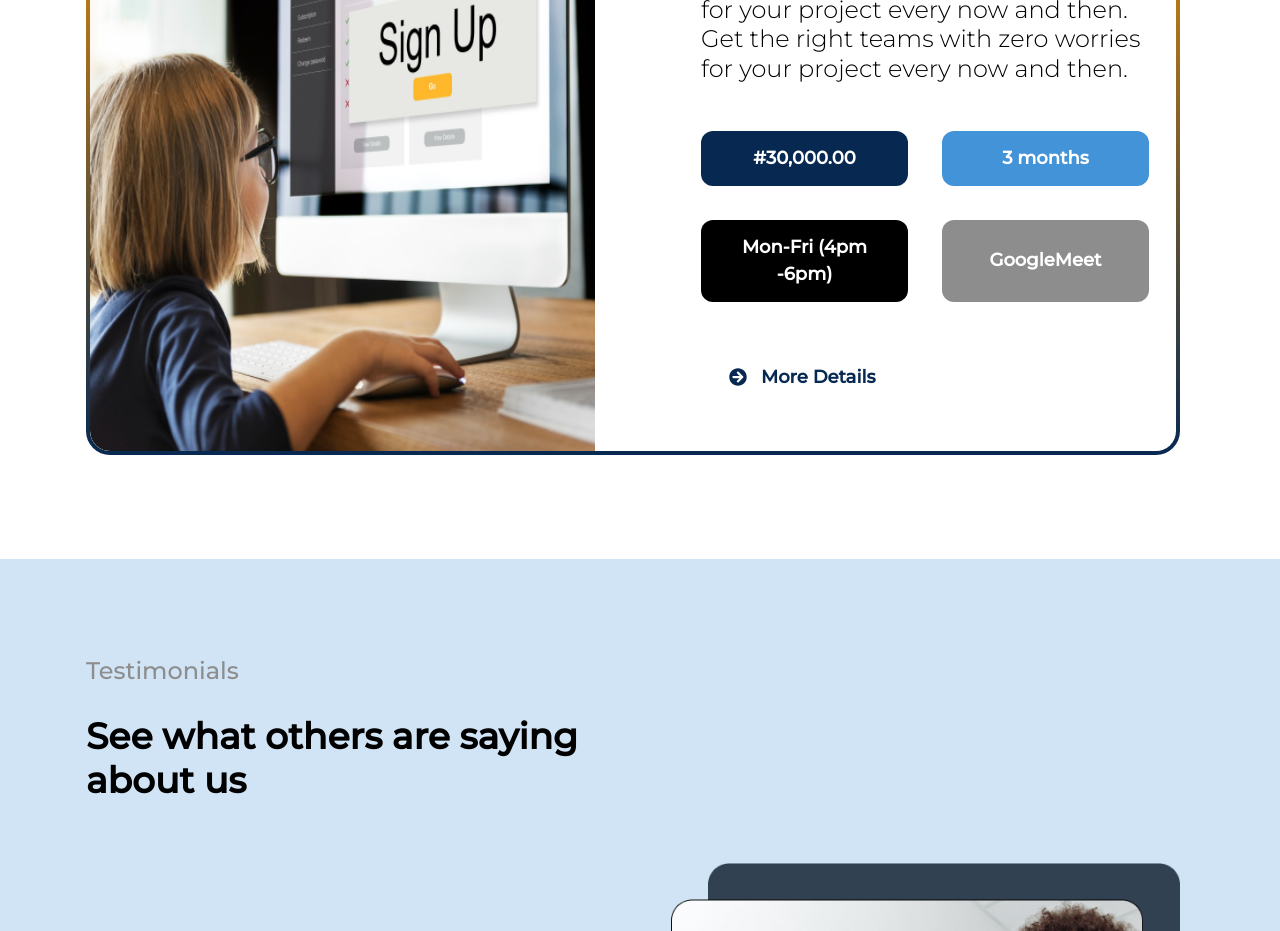
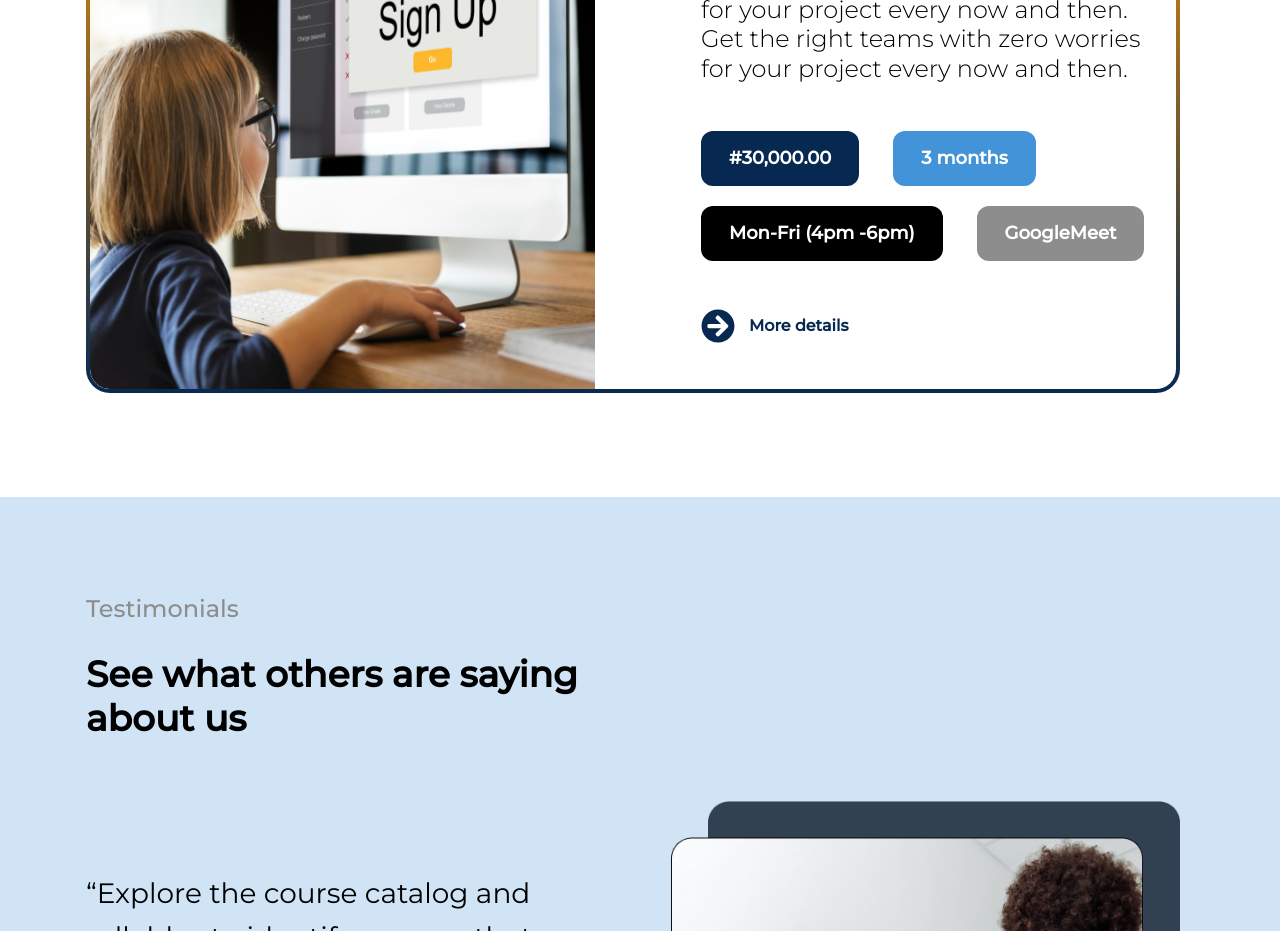
Before and after one commit to AyoMoses1/PROGFAMS-ASSESSMENT, a React (Vite) app: page / in a window 1280 px wide. Shown: the part 860-1791 px from the top of the page. Built offline with nearby package versions, Linux system fonts and the light colour scheme.

Commit message:
Work on home page

```diff
--- a/src/components/main2/index.tsx
+++ b/src/components/main2/index.tsx
@@ -10,7 +10,7 @@ const Index = () => {
       <div
         className="relative p-[4px] rounded-[24px]"
         style={{
-          background: 'linear-gradient(to bottom, #FF9900, #072951)',
+          background: "linear-gradient(to bottom, #FF9900, #072951)",
         }}
       >
         <div className="bg-white rounded-[20px] overflow-hidden">
@@ -36,17 +36,19 @@ const Index = () => {
                 mt={"24px"}
                 mb={"48px"}
               >
-                Get the right teams with zero worries for your project every now and
-                then. Get the right teams with zero worries for your project every now
-                and then.
+                Get the right teams with zero worries for your project every now
+                and then. Get the right teams with zero worries for your project
+                every now and then.
               </Text>
-              <div className="grid grid-cols-2 gap-[34px] w-[448px] mb-[48px]">
+              <div className="flex mb-[20px] gap-[34px]">
                 <Button textColor="white" bgColor="#072951">
                   #30,000.00
                 </Button>
                 <Button textColor="white" bgColor="#4393D8">
                   3 months
                 </Button>
+              </div>
+              <div className="flex mb-[48px] gap-[34px]">
                 <Button textColor="white" bgColor="black">
                   Mon-Fri (4pm -6pm)
                 </Button>
@@ -54,13 +56,16 @@ const Index = () => {
                   GoogleMeet
                 </Button>
               </div>
-              <Button
-                textColor={"#072951"}
-                className={"flex align items-center gap-[14px] px-0"}
+              <button
+                className={`flex justify-start items-center gap-[14px] px-0`}
+                style={{
+                  color: "#072951",
+                  fontWeight: 600,
+                }}
               >
-                <FaArrowCircleRight color={"#072951"} />
-                More Details
-              </Button>
+                <FaArrowCircleRight size={"34px"} color={"#072951"} />
+                More details
+              </button>
             </div>
           </div>
         </div>
```
